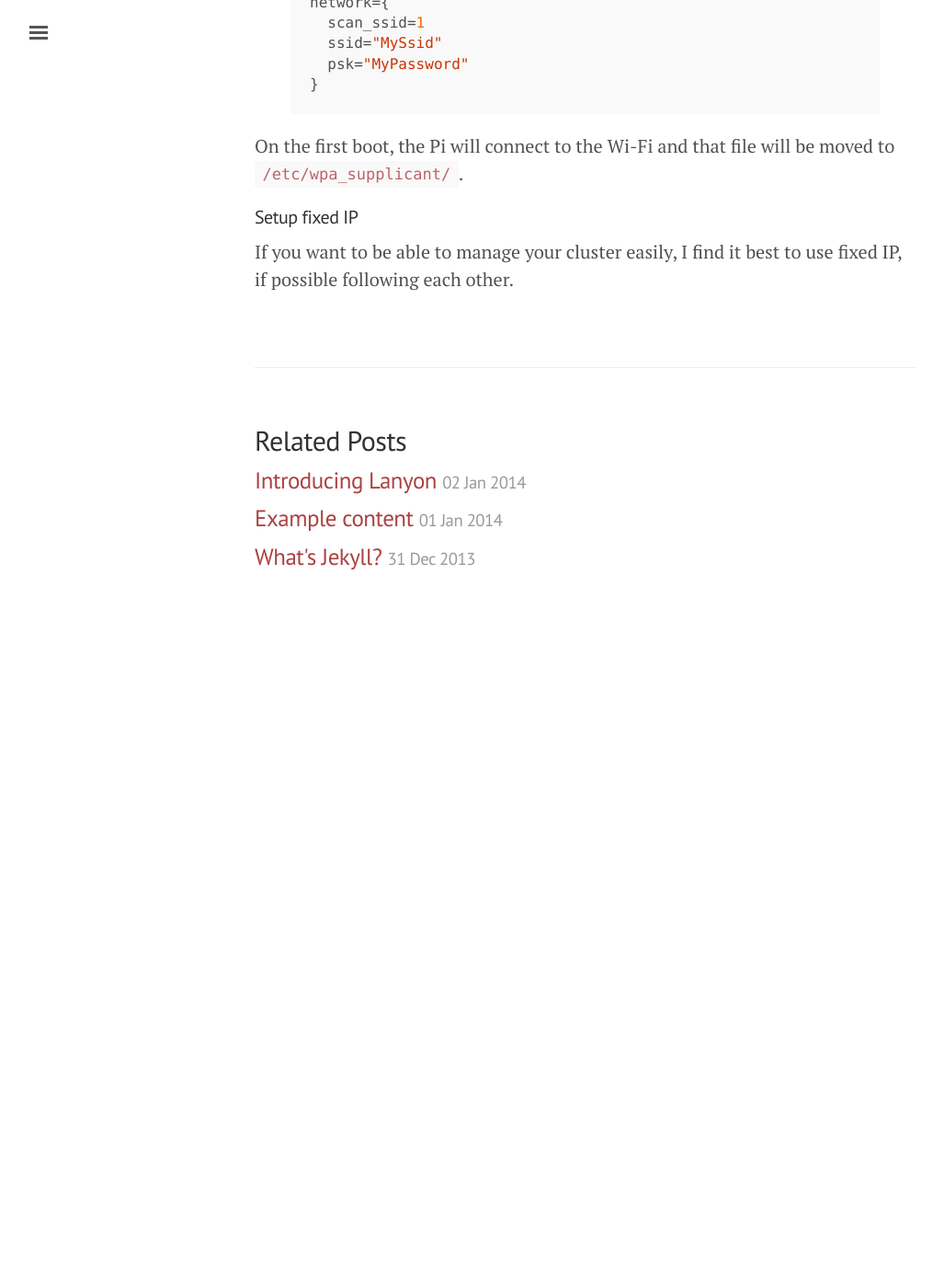
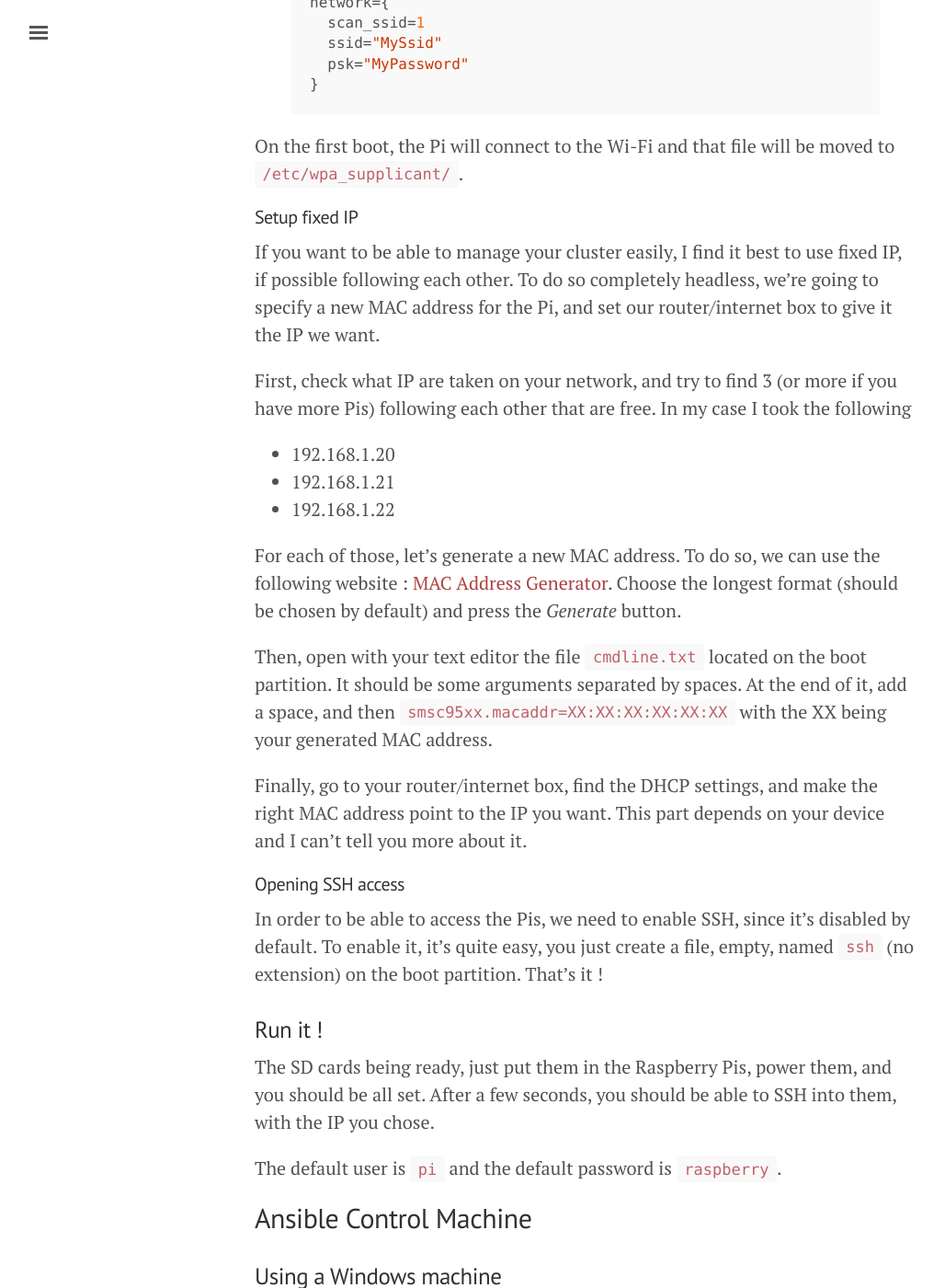
Before and after one commit to K3UL/K3UL.github.io, a Jekyll site: the page built from _posts/2018-06-14-set-up-ssh-keys-with-ansible-on-raspberries.md, in a window 1280 px wide and 1400 px high, scrolled down 3126 px. Shown: the whole window at 92% size, without its empty margins (3-1031 px from the left). Built offline with Jekyll 4.4.1, drawn with Linux system fonts in a browser that asks for light colours; before the commit the page ends 3807 px from its top, so only the background shows below that; some of the changed text lies outside the part shown.

Commit message:
Added how to SSH to WSL

```diff
--- a/_posts/2018-06-14-set-up-ssh-keys-with-ansible-on-raspberries.md
+++ b/_posts/2018-06-14-set-up-ssh-keys-with-ansible-on-raspberries.md
@@ -18,7 +18,7 @@
 ## Hardware
 * 3 Raspberry Pi B. I believe the model is not particulary important, except for the fact that I have out-of-the-box Wi-Fi with those.
 * A bunch of accessories : 3 USB cables, one A/C to USB thingy, 3 Pi cases.
-* A control machine on Windows 10. It can be a Linux machine, a Mac, one of the Raspberry, maybe even an Android device.
+* A control machine on Windows 10. It could be a Linux machine, a Mac, one of the Raspberry, or even [apparently an Android device](https://gist.github.com/hirschnase/9c2a0c6334f55bfdb373cc14dcbdf167).
 The important part here is that I wanted to use my Windows machine as the Control Machine, and keep my 3 raspberries for the cluster, 2 being too few for my tests (and money not being infinite !).
 It also brought up an opportunity to have a bit more fun since Windows is not supported for Control Machine.
 
@@ -72,3 +72,46 @@
 
 #### Setup fixed IP
 If you want to be able to manage your cluster easily, I find it best to use fixed IP, if possible following each other.
+To do so completely headless, we're going to specify a new MAC address for the Pi, and set our router/internet box to give it the IP we want.
+
+First, check what IP are taken on your network, and try to find 3 (or more if you have more Pis) following each other that are free. In my case I took the following
+* 192.168.1.20
+* 192.168.1.21
+* 192.168.1.22
+
+For each of those, let's generate a new MAC address. To do so, we can use the following website : [MAC Address Generator](https://www.miniwebtool.com/mac-address-generator/). Choose the longest format (should be chosen by default) and press the *Generate* button.
+
+Then, open with your text editor the file `cmdline.txt` located on the boot partition. It should be some arguments separated by spaces. At the end of it, add a space, and then `smsc95xx.macaddr=XX:XX:XX:XX:XX:XX` with the XX being your generated MAC address.
+
+Finally, go to your router/internet box, find the DHCP settings, and make the right MAC address point to the IP you want. This part depends on your device and I can't tell you more about it.
+
+#### Opening SSH access
+In order to be able to access the Pis, we need to enable SSH, since it's disabled by default.
+To enable it, it's quite easy, you just create a file, empty, named `ssh` (no extension) on the boot partition.
+That's it !
+
+### Run it !
+The SD cards being ready, just put them in the Raspberry Pis, power them, and you should be all set.
+After a few seconds, you should be able to SSH into them, with the IP you chose.
+
+The default user is `pi` and the default password is `raspberry`.
+
+## Ansible Control Machine
+### Using a Windows machine
+Since Windows is not supported as a Control Machine for Ansible, and since I really want to use my Windows machine, I decided to take advantage that I have a recent enough Windows 10 version, and use WSL (Windows Subsystem for Linux).
+If you don't know what it is, I suggest you read [the official page](https://docs.microsoft.com/en-us/windows/wsl/about) but if you want to know the essence of it, it is kind of a Linux system inside your Windows, like a virtual machine without much of the overhead.
+
+#### Activating WSL
+To enable WSL, you need Windows 10, and it has to be minimum the build 16215 (Fall Creators Update) for these steps.
+Open a Powershell prompt as Admin, enter the following, and press Enter :
+{% highlight powershell %}
+Enable-WindowsOptionalFeature -Online -FeatureName Microsoft-Windows-Subsystem-Linux
+{% endhighlight %}
+
+Restart the computer and WSL will be enabled.
+
+#### Getting a Linux distribution
+Just head to the *Microsoft Store*, somewhere in your Start Menu. Then look for the Linux distro you want ; in my case I chose Debian.
+Just install it like any app and then you can launch it whenever you want through the start menu. It will then open a terminal inside the Linux.
+
+In my case I also wanted to be able to SSH into the WSL, allowing me to have all the sessions (Raspberries and the control WSL machine) in one single place ([MobaXterm](https://mobaxterm.mobatek.net) in my case). To enable SSH in WSL,
```
